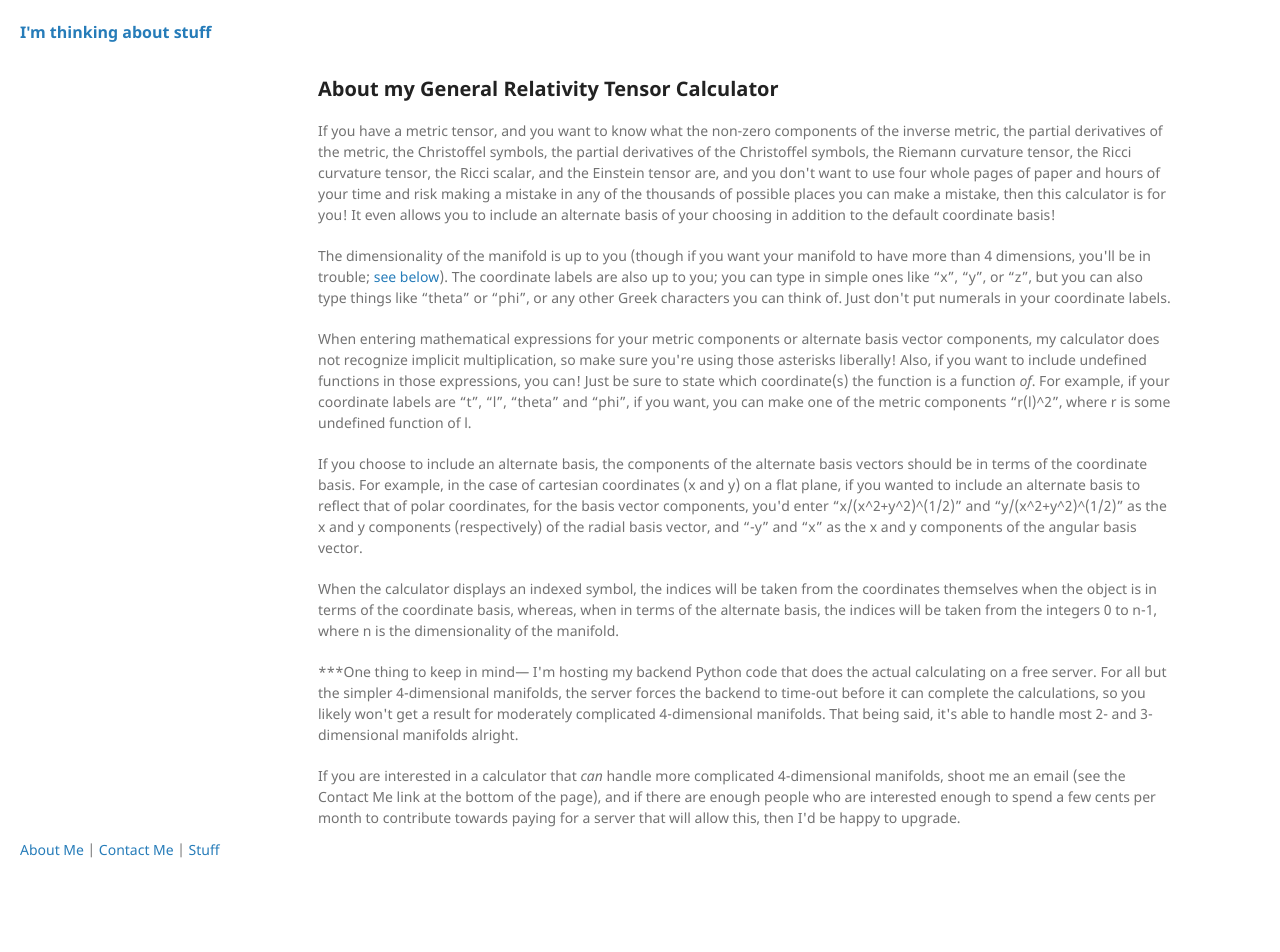
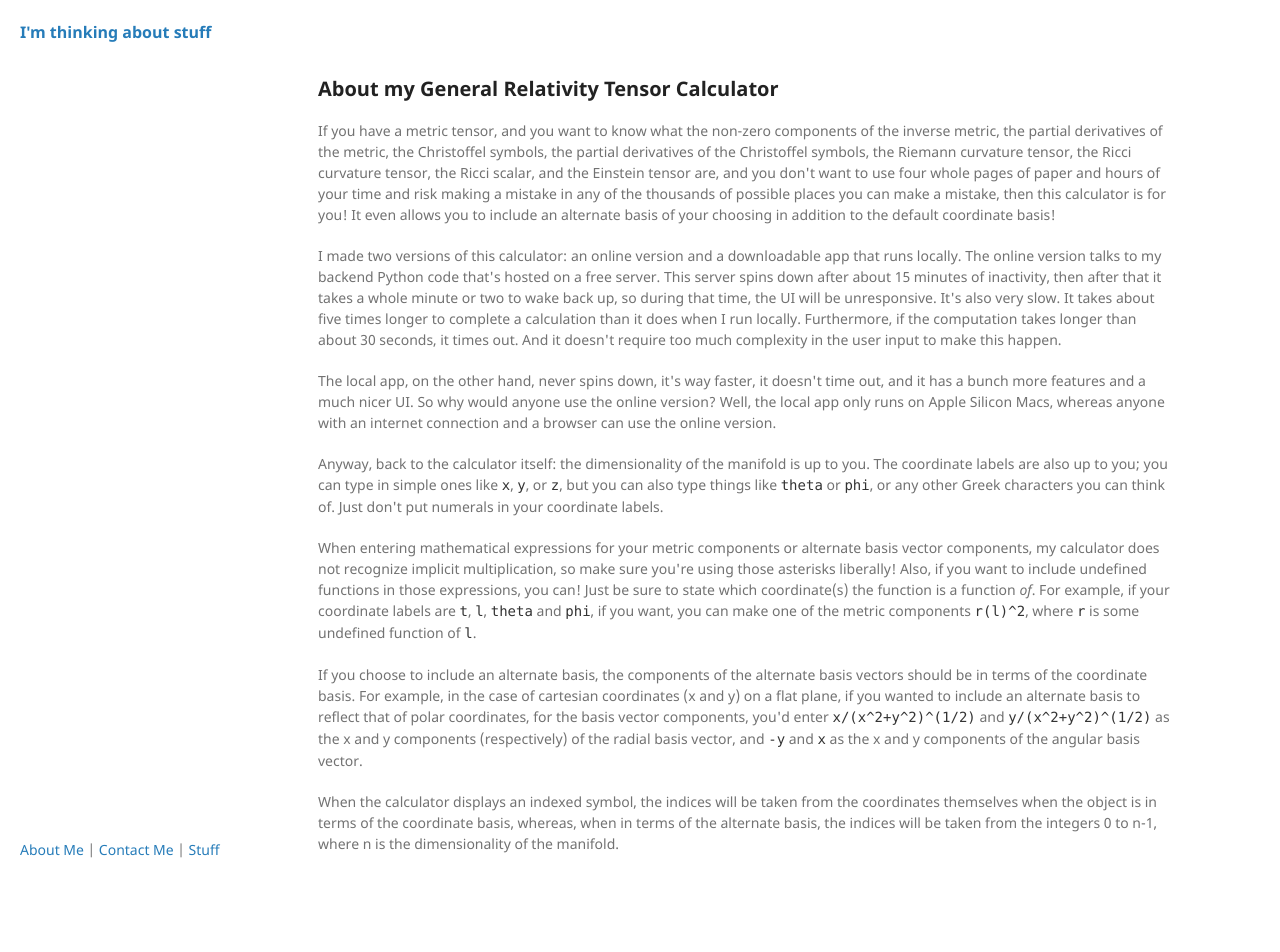
Before and after one commit to kettlecornwitha-QU/Im-thinking, a Jekyll site: the page built from projects/TC_About.html, in a window 1280 px wide. Built offline with Jekyll 4.4.1, drawn with Linux system fonts in a browser that asks for light colours; before the commit the page ends 926 px from its top, so only the background shows below that.

Commit message:
Update tensor calculator site copy

```diff
--- a/index.markdown
+++ b/index.markdown
@@ -11,7 +11,7 @@ What stuff am I thinking about, you ask?  See for yourself:
 
 - [Relativistic Ray Tracer](https://github.com/kettlecornwitha-QU/SR-RT_engine) - [About]({{ '/SR-RT_About.html' | relative_url }})\
 *I was thinking about what it would look like to travel close to the speed of light, and that thinking led me to actually want to see it. So I made a special-relativity-accurate ray tracing rendering engine!*
-- [Tensor Calculator](https://kettlecornwitha-qu.github.io/tensor-calculator/) - [About]({{ '/TC_About.html' | relative_url }})\
+- **Tensor Calculator** - [online version](https://kettlecornwitha-qu.github.io/tensor-calculator/) - [local version](https://github.com/kettlecornwitha-QU/tensor-calculator-local/releases) - [About]({{ '/TC_About.html' | relative_url }})\
 *I was thinking about making a general relativity tensor calculator, and then I made a general relativity tensor calculator!*
 - [Maze Generator](https://maze-frontend-ynwr.onrender.com) - [About]({{ '/MG_About.html' | relative_url }})\
 *My kids were asking me to draw mazes for them, so I started thinking that there's gotta be a way to automate this process.*
--- a/projects/TC_About.html
+++ b/projects/TC_About.html
@@ -10,20 +10,20 @@ description: "About Luke Walker's general relativity tensor calculator for compu
 If you have a metric tensor, and you want to know what the non-zero components of the inverse metric, the partial derivatives of the metric, the Christoffel symbols, the partial derivatives of the Christoffel symbols, the Riemann curvature tensor, the Ricci curvature tensor, the Ricci scalar, and the Einstein tensor are, and you don't want to use four whole pages of paper and hours of your time and risk making a mistake in any of the thousands of possible places you can make a mistake, then this calculator is for you!  It even allows you to include an alternate basis of your choosing in addition to the default coordinate basis!
 </p>
 <p>
-The dimensionality of the manifold is up to you (though if you want your manifold to have more than 4 dimensions, you'll be in trouble; <a href="#warning">see below</a>).  The coordinate labels are also up to you; you can type in simple ones like &ldquo;x&rdquo;, &ldquo;y&rdquo;, or &ldquo;z&rdquo;, but you can also type things like &ldquo;theta&rdquo; or &ldquo;phi&rdquo;, or any other Greek characters you can think of.  Just don't put numerals in your coordinate labels.
+I made two versions of this calculator: an online version and a downloadable app that runs locally. The online version talks to my backend Python code that's hosted on a free server. This server spins down after about 15 minutes of inactivity, then after that it takes a whole minute or two to wake back up, so during that time, the UI will be unresponsive. It's also very slow. It takes about five times longer to complete a calculation than it does when I run locally. Furthermore, if the computation takes longer than about 30 seconds, it times out. And it doesn't require too much complexity in the user input to make this happen.
 </p>
 <p>
-When entering mathematical expressions for your metric components or alternate basis vector components, my calculator does not recognize implicit multiplication, so make sure you're using those asterisks liberally!  Also, if you want to include undefined functions in those expressions, you can!  Just be sure to state which coordinate(s) the function is a function <i>of</i>.  For example, if your coordinate labels are &ldquo;t&rdquo;, &ldquo;l&rdquo;, &ldquo;theta&rdquo; and &ldquo;phi&rdquo;, if you want, you can make one of the metric components &ldquo;r(l)^2&rdquo;, where r is some undefined function of l.
+The local app, on the other hand, never spins down, it's way faster, it doesn't time out, and it has a bunch more features and a much nicer UI. So why would anyone use the online version? Well, the local app only runs on Apple Silicon Macs, whereas anyone with an internet connection and a browser can use the online version.
 </p>
 <p>
-If you choose to include an alternate basis, the components of the alternate basis vectors should be in terms of the coordinate basis.  For example, in the case of cartesian coordinates (x and y) on a flat plane, if you wanted to include an alternate basis to reflect that of polar coordinates, for the basis vector components, you'd enter &ldquo;x/(x^2+y^2)^(1/2)&rdquo; and &ldquo;y/(x^2+y^2)^(1/2)&rdquo; as the x and y components (respectively) of the radial basis vector, and &ldquo;-y&rdquo; and &ldquo;x&rdquo; as the x and y components of the angular basis vector.
+Anyway, back to the calculator itself: the dimensionality of the manifold is up to you. The coordinate labels are also up to you; you can type in simple ones like <code>x</code>, <code>y</code>, or <code>z</code>, but you can also type things like <code>theta</code> or <code>phi</code>, or any other Greek characters you can think of.  Just don't put numerals in your coordinate labels.
+</p>
+<p>
+When entering mathematical expressions for your metric components or alternate basis vector components, my calculator does not recognize implicit multiplication, so make sure you're using those asterisks liberally!  Also, if you want to include undefined functions in those expressions, you can!  Just be sure to state which coordinate(s) the function is a function <i>of</i>.  For example, if your coordinate labels are <code>t</code>, <code>l</code>, <code>theta</code> and <code>phi</code>, if you want, you can make one of the metric components <code>r(l)^2</code>, where <code>r</code> is some undefined function of <code>l</code>.
+</p>
+<p>
+If you choose to include an alternate basis, the components of the alternate basis vectors should be in terms of the coordinate basis.  For example, in the case of cartesian coordinates (x and y) on a flat plane, if you wanted to include an alternate basis to reflect that of polar coordinates, for the basis vector components, you'd enter <code>x/(x^2+y^2)^(1/2)</code> and <code>y/(x^2+y^2)^(1/2)</code> as the x and y components (respectively) of the radial basis vector, and <code>-y</code> and <code>x</code> as the x and y components of the angular basis vector.
 </p>
 <p>
 When the calculator displays an indexed symbol, the indices will be taken from the coordinates themselves when the object is in terms of the coordinate basis, whereas, when in terms of the alternate basis, the indices will be taken from the integers 0 to n-1, where n is the dimensionality of the manifold.
 </p>
-<p id="warning">
-***One thing to keep in mind&mdash; I'm hosting my backend Python code that does the actual calculating on a free server.  For all but the simpler 4-dimensional manifolds, the server forces the backend to time-out before it can complete the calculations, so you likely won't get a result for moderately complicated 4-dimensional manifolds.  That being said, it's able to handle most 2- and 3-dimensional manifolds alright.
-</p>
-<p>
-If you are interested in a calculator that <i>can</i> handle more complicated 4-dimensional manifolds, shoot me an email (see the Contact Me link at the bottom of the page), and if there are enough people who are interested enough to spend a few cents per month to contribute towards paying for a server that will allow this, then I'd be happy to upgrade.
-</p>
```
